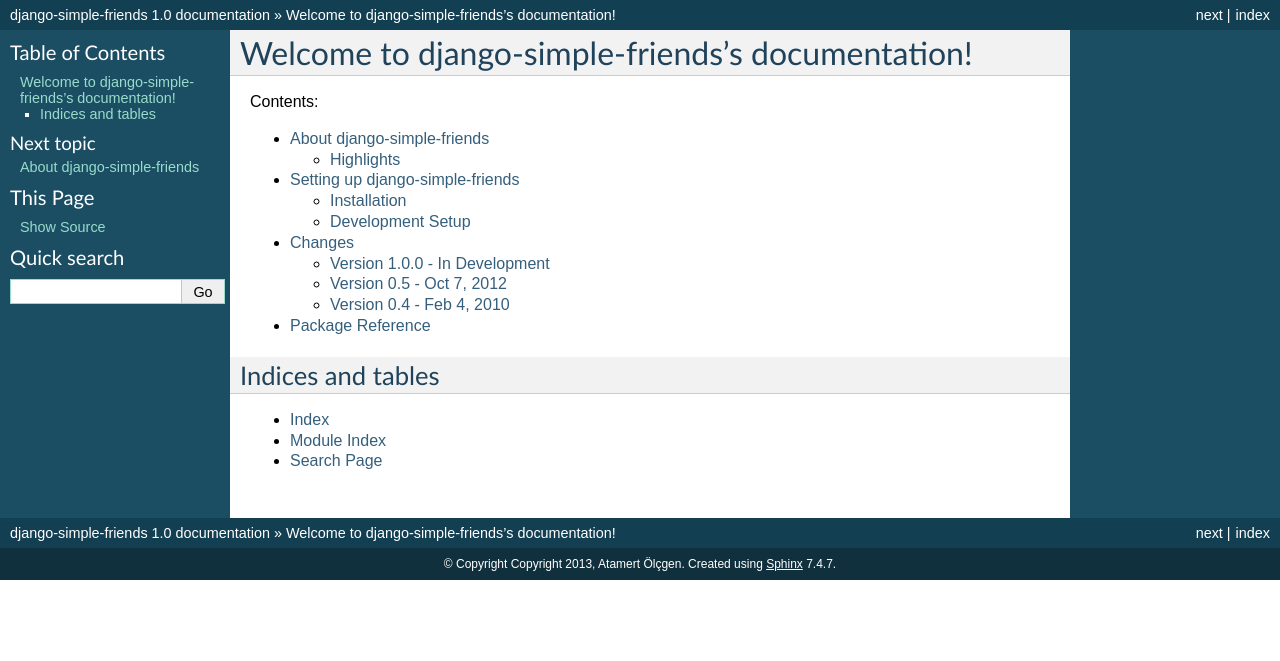
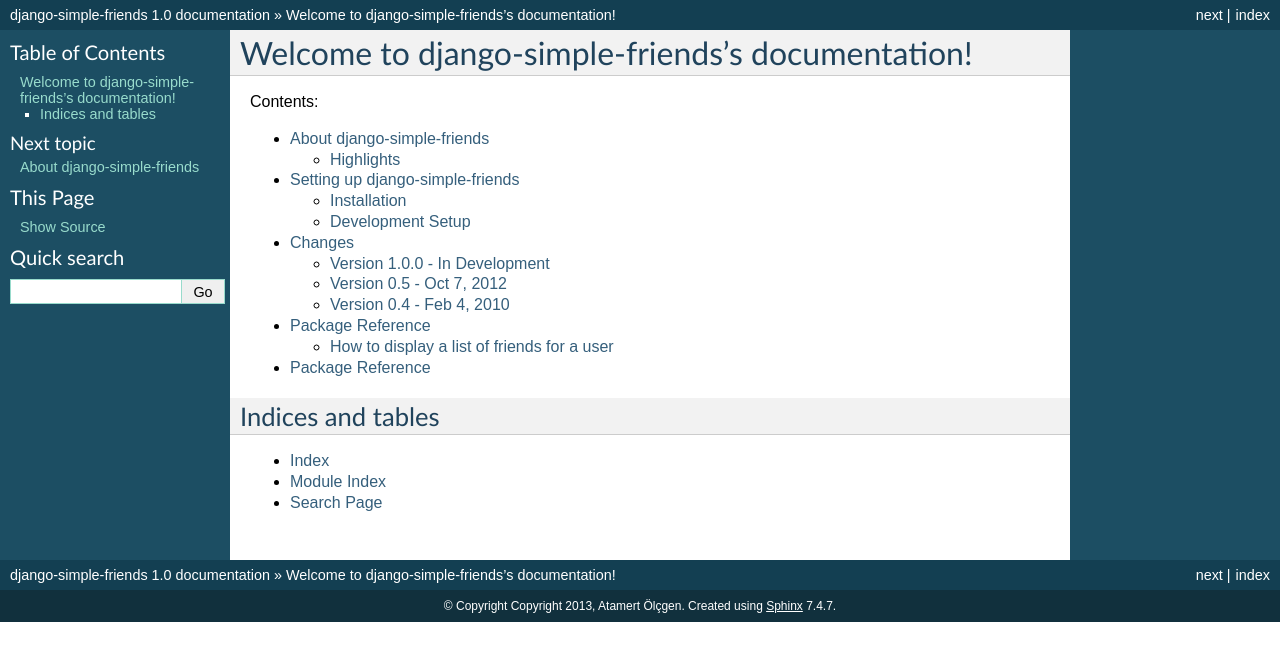
Before and after one commit to muhuk/django-simple-friends, a Sphinx documentation site: the page built from doc/source/index.rst, in a window 1280 px wide. Shown: the top 661 px of the page. Built offline with Sphinx 7.4.7, drawn with Linux system fonts in a browser that asks for light colours.

Commit message:
Added howto doc, closes #23

```diff
--- /dev/null
+++ b/doc/source/guide.rst
@@ -0,0 +1,29 @@
+=================
+Package Reference
+=================
+
+How to display a list of friends for a user
+===========================================
+
+Use :func:`~friends.templatetags.friends_tags.friends` template filter to
+obtain a :class:`~django.db.models.query.QuerySet` containing the
+:class:`~django.contrib.auth.models.User`\ 's who are friends with the filter's
+argument::
+
+
+    {% load friends  %}
+    <h3>Friends</h3>
+    <ul>{% for friend in user|friends %}
+      <li>{{ friend.get_full_name }}</li>
+    {% endfor %}</ul>
+
+
+The code above should produce a result like this::
+
+
+    <h3>Friends</h3>
+    <ul>
+      <li>Lenda Murray</li>
+      <li>Sharon Bruneau</li>
+      <li>Cory Everson</li>
+    </ul>
--- a/doc/source/index.rst
+++ b/doc/source/index.rst
@@ -10,6 +10,7 @@
    about
    install
    changelog
+   guide
    reference
 
 
```
